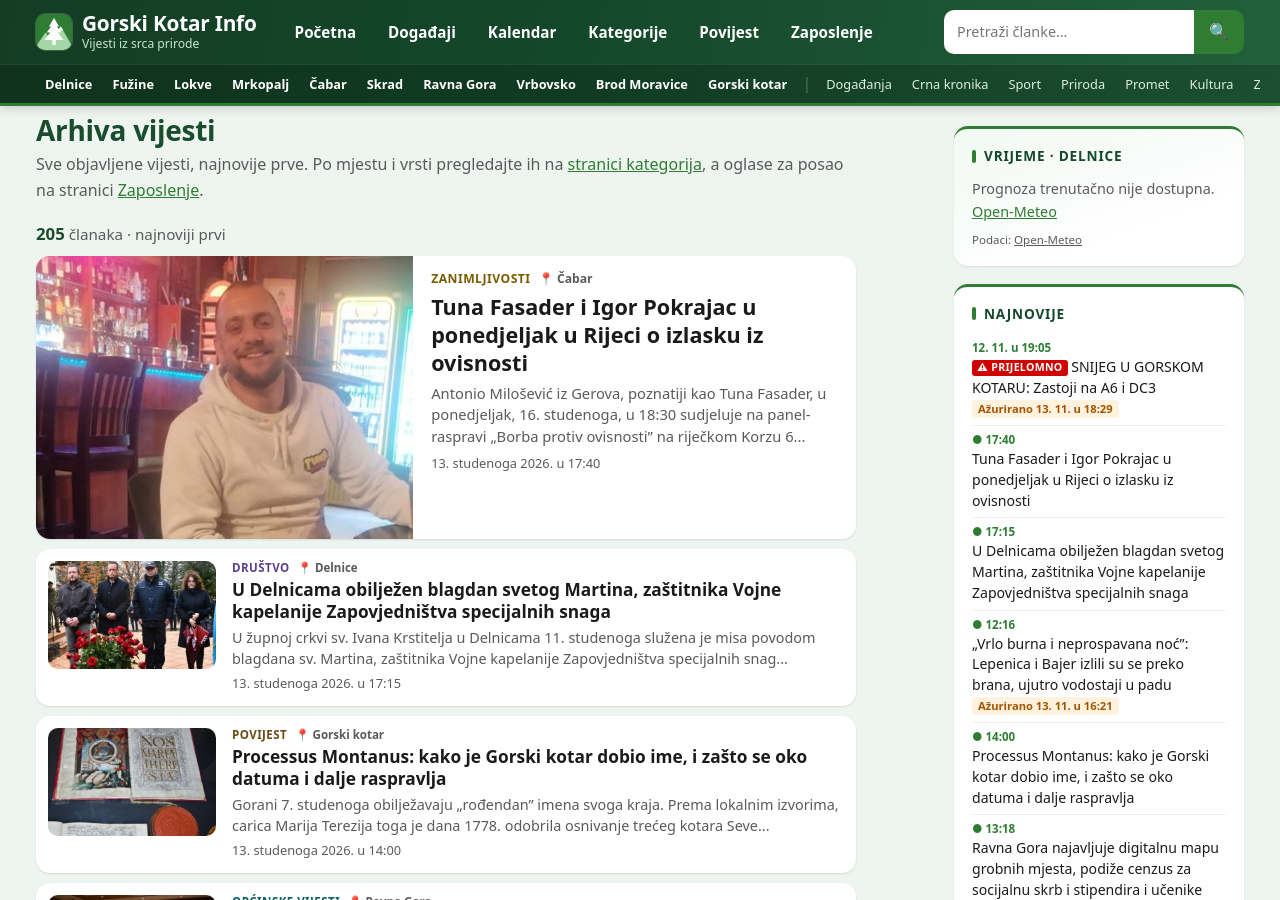
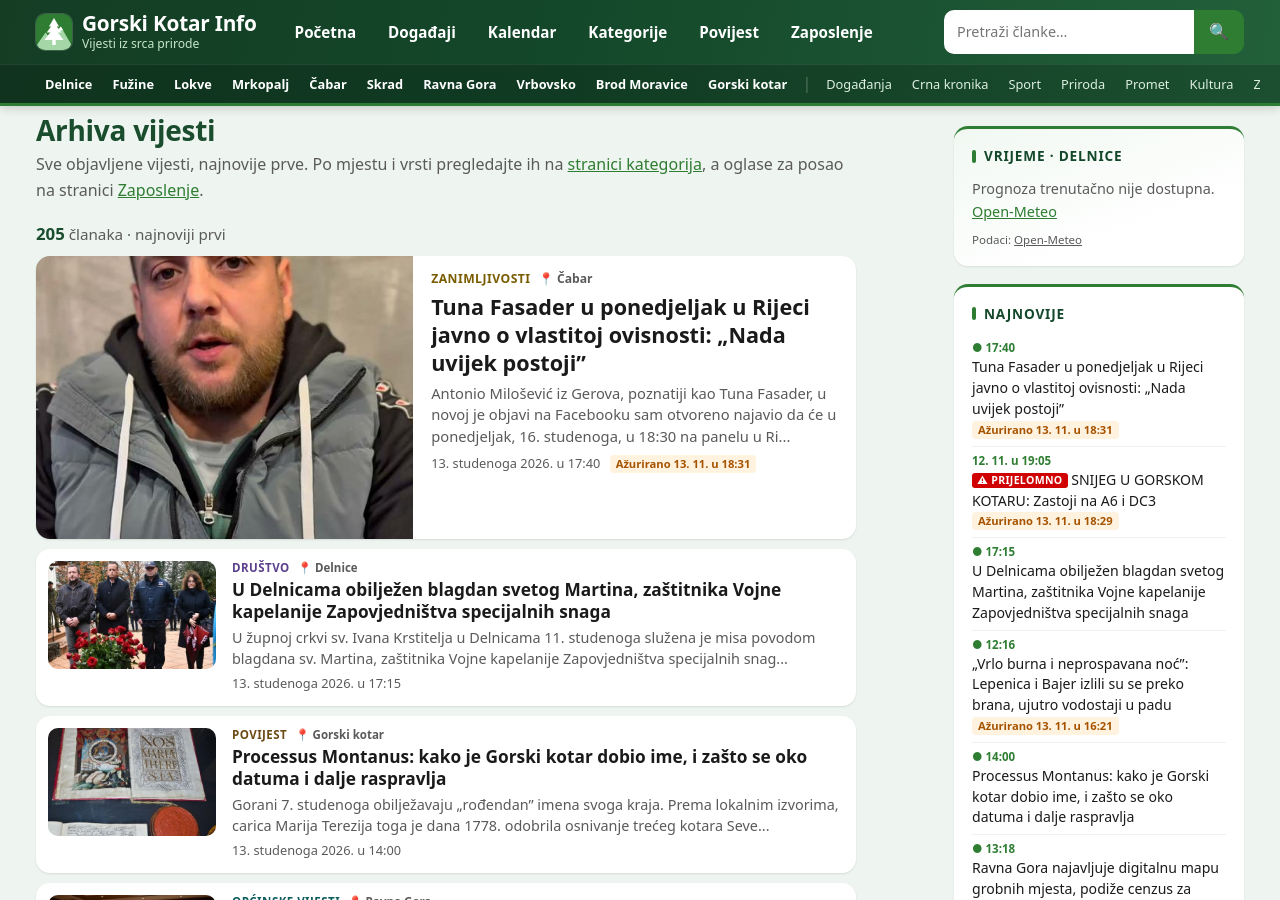
Before and after one commit to MojGK/gorski-kotar.info, a Jekyll site: the page built from arhiva.md, in a window 1280 px wide and 900 px high. Built offline with Jekyll 4.4.1, drawn with Linux system fonts in a browser that asks for light colours; part of the change alters nothing that is shown.

Commit message:
Tuna Fasader: dopuna o vlastitoj ovisnosti i fotografija s Facebooka

```diff
--- a/_posts/2026-11-13-tuna-fasader-milosevic-poziv-panel-rijeka.md
+++ b/_posts/2026-11-13-tuna-fasader-milosevic-poziv-panel-rijeka.md
@@ -1,16 +1,30 @@
 ---
 tiktok: true            # TikTok kartica ispod Povezanih članaka
 layout: post
-title: "Tuna Fasader i Igor Pokrajac u ponedjeljak u Rijeci o izlasku iz ovisnosti"
+title: "Tuna Fasader u ponedjeljak u Rijeci javno o vlastitoj ovisnosti: „Nada uvijek postoji”"
 date: 2026-11-13 17:40:00 +0100
+azurirano: 2026-11-13 18:31:00 +0100
 location: Čabar
 type: Zanimljivosti
 categories: [Čabar, Zanimljivosti]
-excerpt: "Antonio Milošević iz Gerova, poznatiji kao Tuna Fasader, u ponedjeljak, 16. studenoga, u 18:30 sudjeluje na panel-raspravi „Borba protiv ovisnosti” na riječkom Korzu 6. Uz njega će govoriti Igor Pokrajac, a raspravu će moderirati Dominik Omerović. Panel je otvoren za sve građane."
-image: /assets/images/tuna-fasader-podcast.jpg
-image_alt: "Antonio Milošević – Tuna Fasader u bijeloj radnoj trenirci, nasmiješen, sjedi u kafiću"
-image_credit: "Foto: gorskikotarinfo"
+excerpt: "Antonio Milošević iz Gerova, poznatiji kao Tuna Fasader, u novoj je objavi na Facebooku sam otvoreno najavio da će u ponedjeljak, 16. studenoga, u 18:30 na panelu u Rijeci govoriti o vlastitoj ovisnosti. „Koliko god situacija izgledala teško, nada uvijek postoji!”, poručio je. Panel u povodu Mjeseca borbe protiv ovisnosti organiziraju Forum mladih SDP-a i SDP Rijeka, a uz njega će govoriti Igor Pokrajac."
+image: /assets/images/tuna-fasader-milosevic-2026-11-13.jpg
+image_alt: "Antonio Milošević – Tuna Fasader u sivom prsluku, govori u kameru"
+image_credit: "Foto: Antonio Milošević / Facebook"
+image_position: center 25%
 ---
+
+**Dopuna (18.31 h):** Antonio Milošević, poznatiji kao Tuna Fasader, u novoj je objavi na Facebooku 13. studenoga, uz video, sam otvoreno najavio da će na panelu u ponedjeljak u Rijeci govoriti o vlastitoj ovisnosti.
+
+> „Kad ostvarimo neki uspjeh, o tome ćemo se bez problema pohvaliti na društvenim mrežama. Ali hoćemo li jednako otvoreno govoriti i o vlastitim problemima, poput ovisnosti?”
+
+> „Neki koji me prate to već znaju, ali pretpostavljam da većina ne zna da sam i sam bio ovisan o drogi. Upravo ću na ovom panelu govoriti o tom dijelu svojeg života i putu kojim više nikada ne bih želio krenuti.”
+
+> „Zato vas sve pozivam, neovisno o političkom svjetonazoru, da nam se pridružite i da zajedno razgovaramo o problemu s kojim se, nažalost, suočavaju i brojni mladi ljudi.”
+
+> „Nadam se da ću svojim iskustvom uspjeti pomoći barem jednoj osobi koja se možda trenutačno nalazi u sličnoj situaciji ili nekome tko tek razmišlja o tome da prvi put posegne za drogom. Koliko god situacija izgledala teško, nada uvijek postoji!”
+
+Panel u povodu Mjeseca borbe protiv ovisnosti organiziraju Forum mladih SDP-a i SDP Rijeka. Održava se u ponedjeljak, **16. studenoga**, u **18:30**, na adresi **Korzo 6**, na prvom katu u Rijeci. Uz Miloševića sudjeluje **Igor Pokrajac**.
 
 Gerovčanin **Antonio Milošević**, poznatiji kao **Tuna Fasader**, u ponedjeljak, **16. studenoga**, sudjeluje na panel-raspravi „Borba protiv ovisnosti” u Rijeci. Početak je u **18:30** sati, na adresi **Korzo 6**, na prvom katu. Panel povodom Mjeseca borbe protiv ovisnosti organiziraju Forum mladih SDP-a Rijeka i SDP Rijeka, a [prema najavi Fiumana](https://www.fiuman.hr/tuna-fasader-i-igor-pokrajac-na-panelu-sdp-a-u-rijeci-ce-govoriti-o-iskustvima-s-ovisnoscu/) otvoren je za sve građane.
 
@@ -32,4 +46,4 @@ Više o panelu pisali smo u [najavi od 12. studenoga]({{ '/tuna-fasader-panel-ov
 
 ---
 
-*Izvori: Fiuman.hr, 12. 11. 2026. ([fiuman.hr](https://www.fiuman.hr/tuna-fasader-i-igor-pokrajac-na-panelu-sdp-a-u-rijeci-ce-govoriti-o-iskustvima-s-ovisnoscu/)); Facebook objava Antonija Miloševića, 12. 11. 2026.*
+*Izvori: Facebook objava Antonija Miloševića, 13. 11. 2026.; Fiuman.hr, 12. 11. 2026. ([fiuman.hr](https://www.fiuman.hr/tuna-fasader-i-igor-pokrajac-na-panelu-sdp-a-u-rijeci-ce-govoriti-o-iskustvima-s-ovisnoscu/)); Facebook objava Antonija Miloševića, 12. 11. 2026.*
```
Also changed, not shown: assets/images/thumbs/tuna-fasader-milosevic-2026-11-13.jpg (added), assets/images/tuna-fasader-milosevic-2026-11-13.jpg (added).
